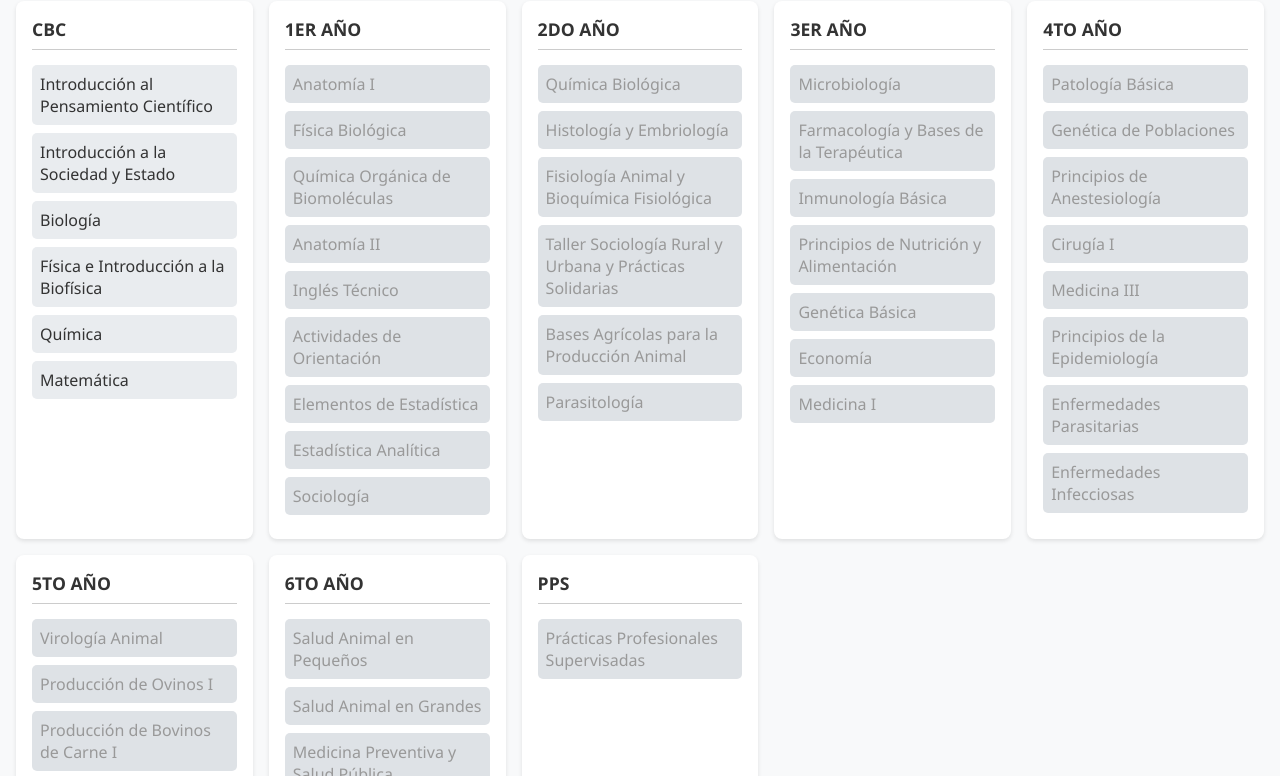
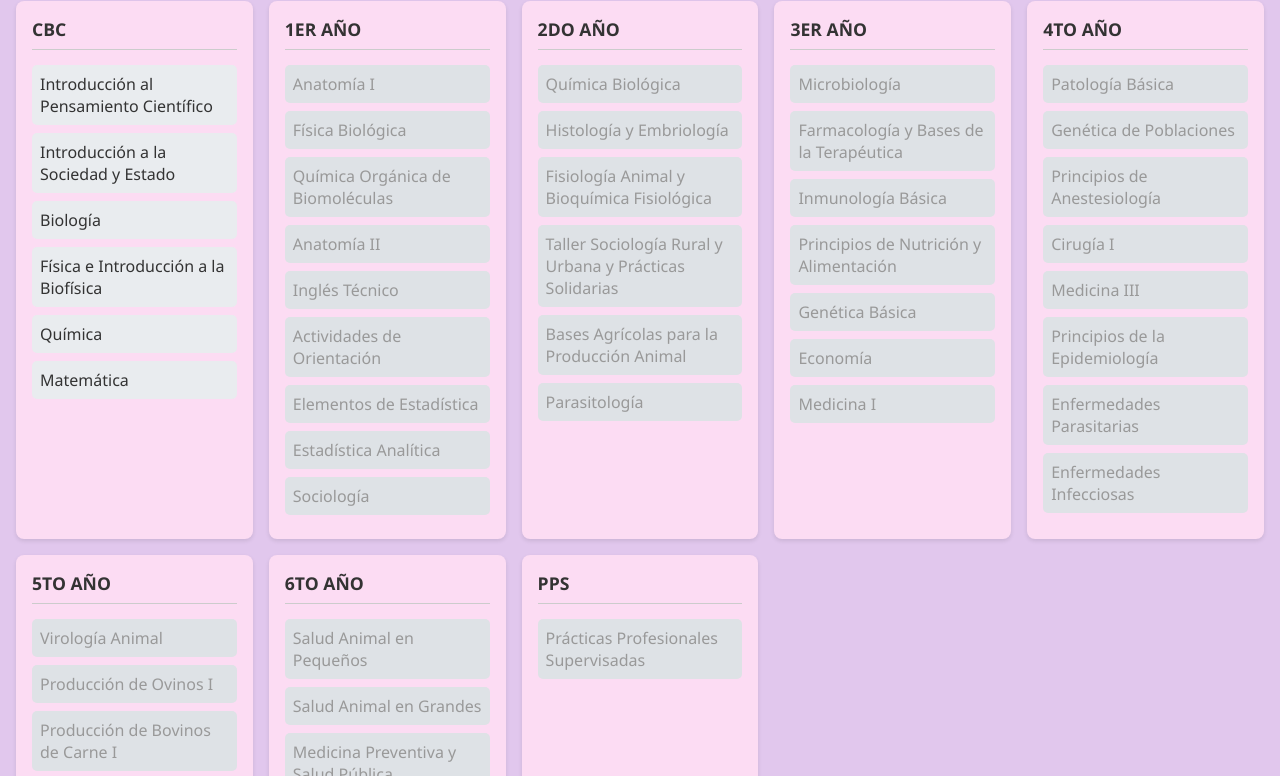
Before and after one commit to dgp-afk/Ruta-de-Materias---Vet, a plain HTML site: page index.html in a window 1280 px wide. Shown: the part 95-871 px from the top of the page. Drawn offline with Linux system fonts and the light colour scheme.

Commit message:
Update index.html

```diff
--- a/index.html
+++ b/index.html
@@ -2,11 +2,11 @@
 <html lang="es">
 <head>
   <meta charset="UTF-8">
-  <title>Malla Curricular Veterinaria UBA</title>
+  <title>Ruta de Materias - Veterinaria UBA</title>
   <style>
     body {
       font-family: "Segoe UI", sans-serif;
-      background: #f8f9fa;
+      background: #e1c7ed;
       margin: 0;
       padding: 1rem;
       color: #333;
@@ -21,7 +21,7 @@
       gap: 1rem;
     }
     .column {
-      background: #fff;
+      background: #fcdcf3;
       border-radius: 8px;
       padding: 1rem;
       box-shadow: 0 2px 4px rgba(0,0,0,0.1);
@@ -42,10 +42,10 @@
       transition: background 0.3s;
     }
     .subject.approved {
-      background: #a8dadc;
+      background: #b8fca2;
     }
     .subject.regular {
-      background: #ffd166;
+      background: #fcdda2;
     }
     .subject.locked {
       background: #dee2e6;
@@ -83,15 +83,15 @@ const curriculumData = {
     { code: "CBC6", name: "Matemática" }
   ],
   "1ER AÑO": [
-    { code: "201", name: "Anatomía I", requiresApproved: ["CBC"] },
+    { code: "201", name: "Anatomía I", requiresApproved: ["CBC1","CBC2","CBC3","CBC4","CBC5","CBC6"] },
     { code: "202", name: "Física Biológica", requiresRegular: ["203", "603"] },
-    { code: "203", name: "Química Orgánica de Biomoléculas", requiresApproved: ["CBC"] },
-    { code: "206", name: "Anatomía II", requiresApproved: ["CBC"] },
-    { code: "208", name: "Inglés Técnico", requiresApproved: ["CBC"] },
-    { code: "701", name: "Actividades de Orientación", requiresApproved: ["CBC"] },
-    { code: "603", name: "Elementos de Estadística", requiresApproved: ["CBC"] },
+    { code: "203", name: "Química Orgánica de Biomoléculas", requiresApproved: ["CBC1","CBC2","CBC3","CBC4","CBC5","CBC6"] },
+    { code: "206", name: "Anatomía II", requiresApproved: ["CBC1","CBC2","CBC3","CBC4","CBC5","CBC6"] },
+    { code: "208", name: "Inglés Técnico", requiresApproved: ["CBC1","CBC2","CBC3","CBC4","CBC5","CBC6"] },
+    { code: "701", name: "Actividades de Orientación", requiresApproved: ["CBC1","CBC2","CBC3","CBC4","CBC5","CBC6"] },
+    { code: "603", name: "Elementos de Estadística", requiresApproved: ["CBC1","CBC2","CBC3","CBC4","CBC5","CBC6"] },
     { code: "604", name: "Estadística Analítica", requiresRegular: ["603"] },
-    { code: "814", name: "Sociología", requiresApproved: ["CBC"] }
+    { code: "814", name: "Sociología", requiresApproved: ["CBC1","CBC2","CBC3","CBC4","CBC5","CBC6"] }
   ],
   "2DO AÑO": [
     { code: "204", name: "Química Biológica", requiresRegular: ["202", "203"] },
```
